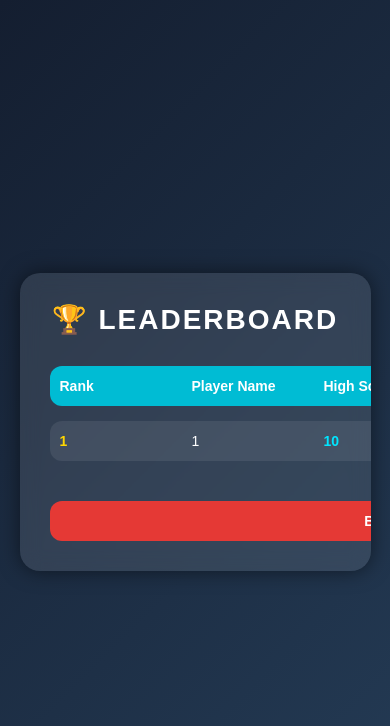
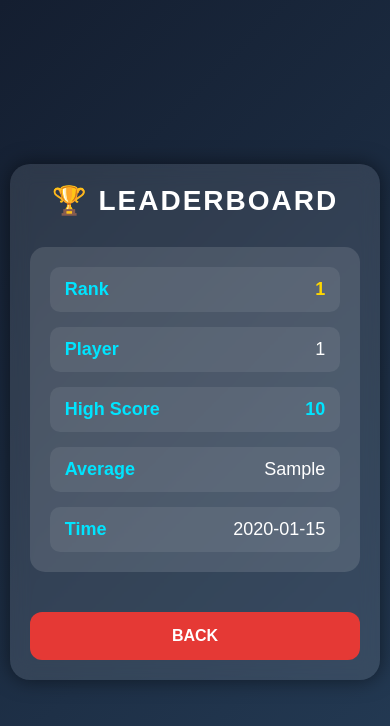
Before and after one commit to rthamilarasan01-spec/Arithmatic_Expression_Game, a Flask app: page /leaderboard in a window 390 px wide. Shown: the top 726 px of the page. Run offline with Flask 3, Linux system fonts and the light colour scheme; tables that the repository leaves empty hold one stand-in row (values such as "Sample post").

Commit message:
mobile responsive design added for leaderboard page

```diff
--- a/templates/leader_board.html
+++ b/templates/leader_board.html
@@ -25,8 +25,6 @@
 
         .leaderboard-container{
 
-            overflow-x: auto;
-
             width:90%;
             max-width:850px;
 
@@ -40,7 +38,6 @@
             box-shadow:0 0 20px rgba(0,0,0,0.5);
 
         }
-
 
         .title{
 
@@ -58,10 +55,7 @@
         .player-row{
 
             display:grid;
-
-            grid-template-columns:repeat(5,1fr);
-
-            min-width: 680px;
+            grid-template-columns:1fr 2fr 2fr 2fr 2fr;
 
             align-items:center;
 
@@ -116,10 +110,11 @@
 
         }
 
-          .back-btn{
+        .back-btn{
 
-            min-width:670px;
+            width:30%;
             margin-top:25px;
+            margin-left: 35%;
             padding:15px;
             border:none;
             border-radius:12px;
@@ -137,28 +132,101 @@
             opacity:0.9;
 
         }
-    @media screen and (max-width:768px){
+
+/* Mobile Responsive Design */
+
+@media screen and (max-width:768px){
 
     .leaderboard-container{
+        width:95%;
+        padding:20px;
+    }
 
-        grid-template-columns: 1fr;
+    .title{
+        font-size:28px;
+    }
+
+    /* Hide Header */
+    .table-header{
+        display:none;
+    }
+
+    /* Player Card */
+
+    .player-row{
+
+        display:flex;
+        flex-direction:column;
+
+        gap:15px;
+
+        padding:20px;
+
+        border-radius:15px;
+
+        background:rgba(255,255,255,0.12);
 
     }
 
-    .title{
+    /* Individual Blocks */
 
-        font-size:28px;
+    .player-row div{
+
+        width:100%;
+
+        display:flex;
+        justify-content:space-between;
+        align-items:center;
+
+        padding:12px 15px;
+
+        border-radius:10px;
+
+        background:rgba(255,255,255,0.08);
 
     }
 
-    .table-header,
-    .player-row,
+    /* Labels */
+
+    .player-row div:nth-child(1)::before{
+        content:"Rank";
+        font-weight:bold;
+        color:#00e5ff;
+    }
+
+    .player-row div:nth-child(2)::before{
+        content:"Player";
+        font-weight:bold;
+        color:#00e5ff;
+    }
+
+    .player-row div:nth-child(3)::before{
+        content:"High Score";
+        font-weight:bold;
+        color:#00e5ff;
+    }
+
+    .player-row div:nth-child(4)::before{
+        content:"Average";
+        font-weight:bold;
+        color:#00e5ff;
+    }
+
+    .player-row div:nth-child(5)::before{
+        content:"Time";
+        font-weight:bold;
+        color:#00e5ff;
+    }
+
     .back-btn{
 
-        font-size:14px;
-        padding:12px 10px;
+        width:100%;
+        margin-left:0;
+
+        font-size:16px;
 
     }
+
 }
 
     </style>
```
